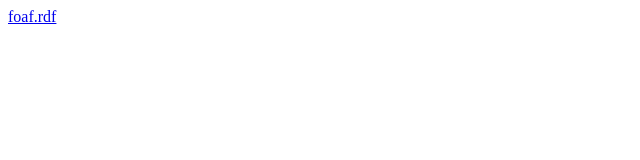
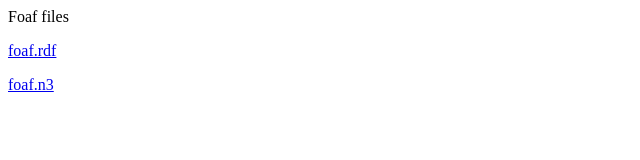
Before and after one commit to matbaj/si, a plain HTML site: page index.html in a window 1280 px wide. Shown: the whole page, without its empty margins (0-640 px from the left). Drawn offline with Linux system fonts and the light colour scheme.

Commit message:
added n3

```diff
--- a/index.html
+++ b/index.html
@@ -1 +1,4 @@
-<a href="foaf.rdf">foaf.rdf</a>
+<p>Foaf files</p>
+
+<p><a href="foaf.rdf">foaf.rdf</a></p>
+<p><a href="foaf.n3">foaf.n3</a></p>
```
Also changed, not shown: 1 other file.
